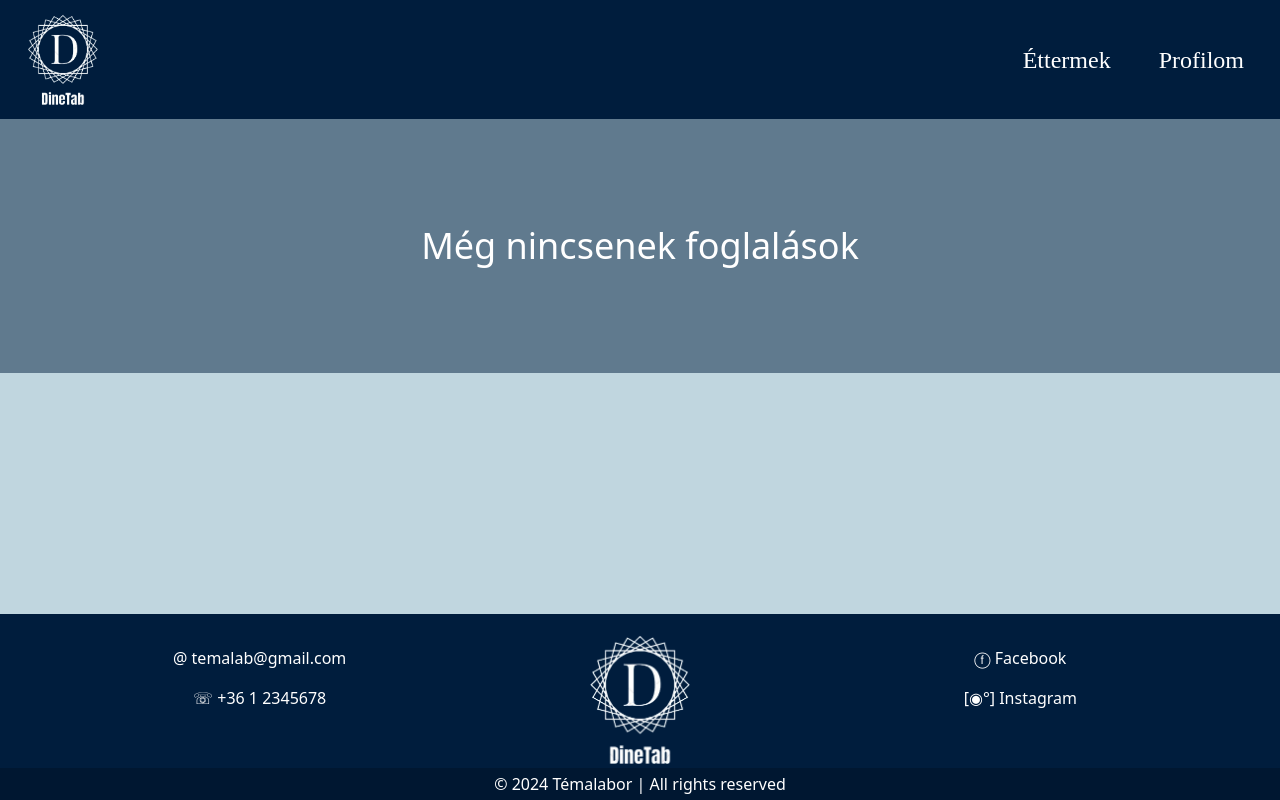
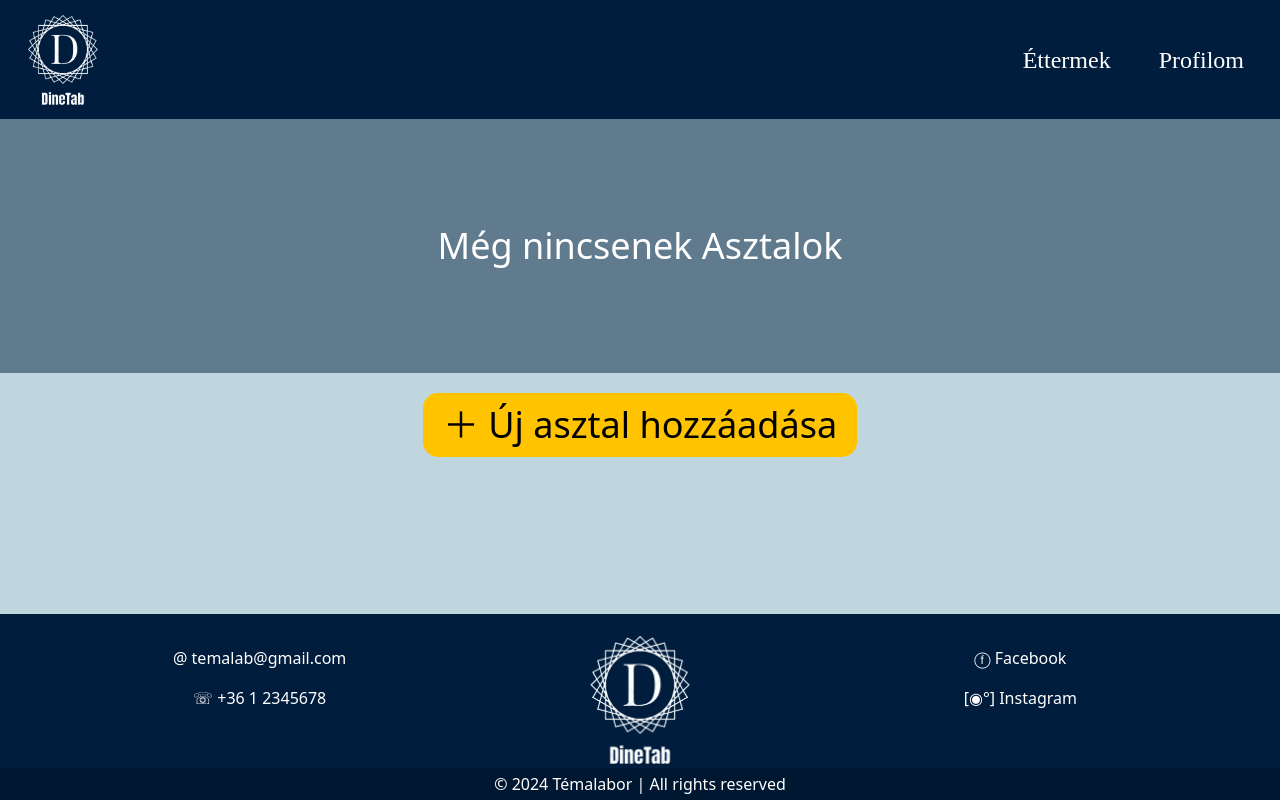
Before and after one commit to dudigeri0303/Temalab, a React (Vite) app in the folder TemalabFrontEnd/: page /tablesOwner in a window 1280 px wide. Built offline with nearby package versions, Linux system fonts and the light colour scheme; a web font is replaced by a local one.

Commit message:
create restaurant submit: nem sikerült eseményt hozzáadni ha sikeres a form, akkor hozzáadja az éttermet az étteremlistához, majd visszairányít az éttermekhez

```diff
--- a/TemalabFrontEnd/src/sections/CreateRestaurant.jsx
+++ b/TemalabFrontEnd/src/sections/CreateRestaurant.jsx
@@ -6,6 +6,11 @@ export default function CreateRestaurant() {
   useEffect(() => {
     document.title = "Étterem hozzáadás | DineTab";
   }, []);
+
+  const backToRestaurantOwner = () => {
+    window.open("/mainPageOwner", "_self");
+  };
+
   return (
     <>
     <Navbar></Navbar>
@@ -111,7 +116,7 @@ export default function CreateRestaurant() {
               Telefonszám
             </label>
             <input
-              type="tel"
+              type="text"
               className="form-control"
               id="phoneNumberForRestaurant"
               name="phoneNumberForRestaurant"
@@ -139,7 +144,7 @@ export default function CreateRestaurant() {
               </button>
             </div>
             <div className="col-md-2 mb-2">
-              <button type="button" className="avgbtn">
+              <button onClick={backToRestaurantOwner} type="button" className="avgbtn">
                 Mégse
               </button>
             </div>
--- a/TemalabFrontEnd/src/sections/CustomerFavorites.jsx
+++ b/TemalabFrontEnd/src/sections/CustomerFavorites.jsx
@@ -6,14 +6,13 @@ export default function CustomerFavorites() {
   useEffect(() => {
     document.title = " Kedvencek | DineTab";
   }, []);
-
   return (
     <>
     <Navbar></Navbar>
-    <label className="placeholerLabel">Még nincsenek kedvencek</label>
-    <a href="/mainPageCustomer">Éttermek megtekintése</a>
-
-
+    <label className="placeholerLabel">Még nincsenek foglalások</label>
+    <div className="col-sm d-flex justify-content-center">
+    <a className="a-links" href="/mainPageCustomer">Éttermek megtekintése</a>
+    </div>
     </>
     );
   }
--- a/TemalabFrontEnd/src/sections/OwnerTables.jsx
+++ b/TemalabFrontEnd/src/sections/OwnerTables.jsx
@@ -7,11 +7,19 @@ export default function OwnerTables() {
     document.title = " Asztalok | DineTab";
   }, []);
 
+  const createTableEvent = () => {
+    window.open("/createTable", "_self");
+  };
+
   return (
     <>
     <Navbar></Navbar>
-    <label className="placeholerLabel">Még nincsenek foglalások</label>
-
+    <label className="placeholerLabel">Még nincsenek Asztalok</label>
+    <div className="col-sm d-flex justify-content-center">
+        <button type="button" onClick={createTableEvent} className="cardbtn">
+        ＋ Új asztal hozzáadása
+        </button>
+      </div>
     </>
     );
   }
```
